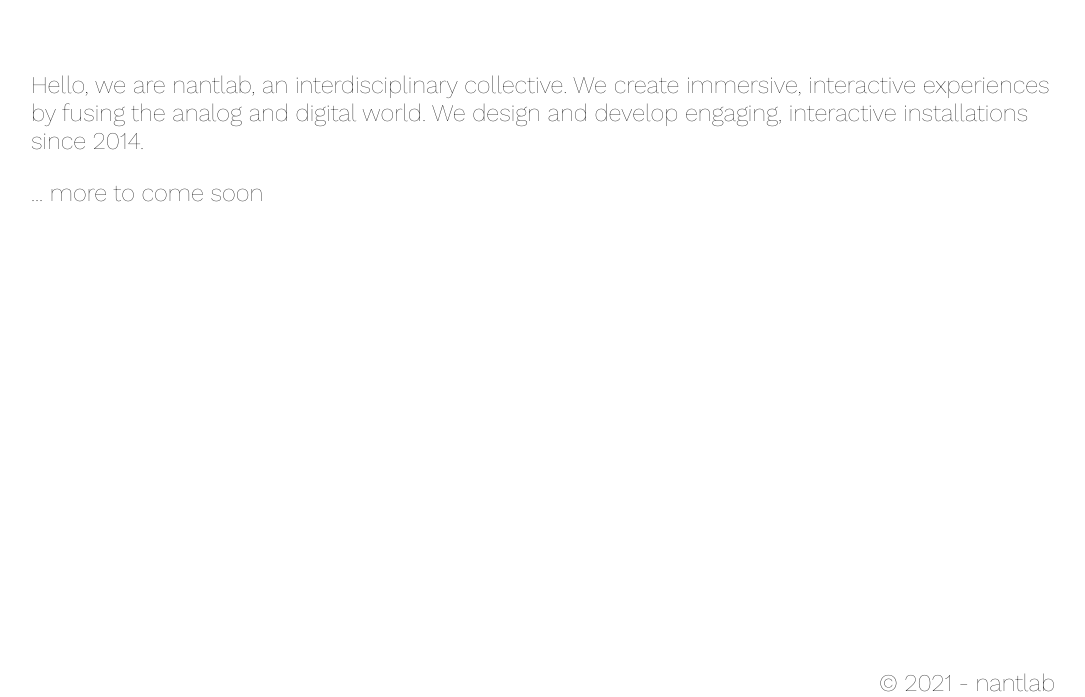
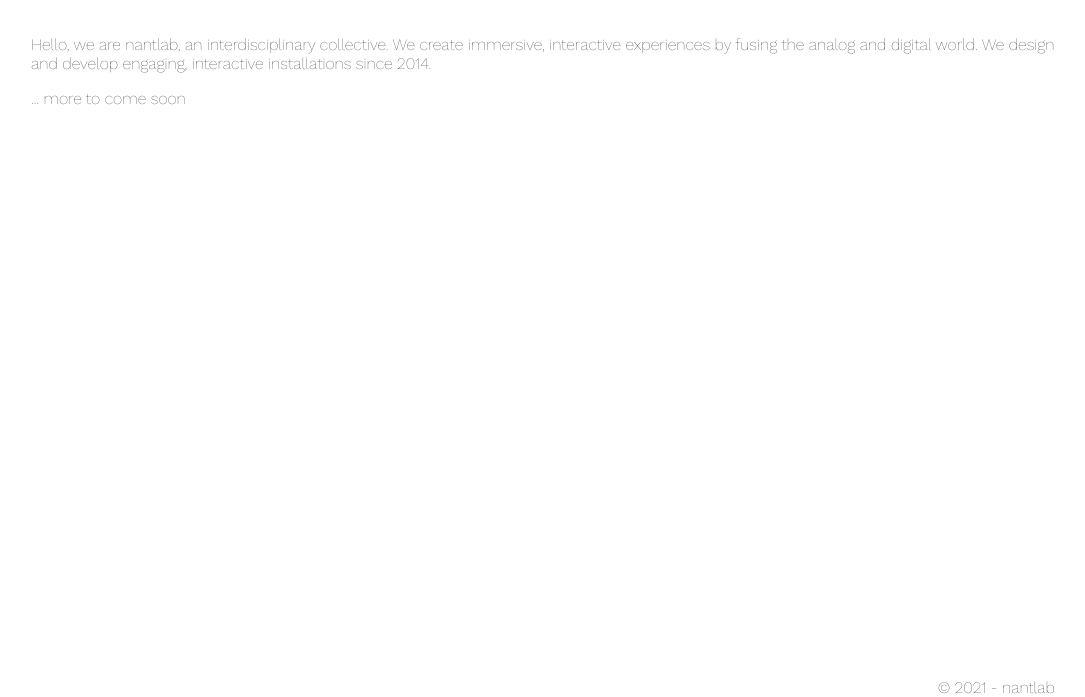
Before and after one commit to thomasgeissl/nantlab-website, a Gatsby site: page / in a window 1280 px wide. Shown: the part 103-800 px from the top of the page, without its empty margins (97-1182 px from the left). Built offline with nearby package versions, Linux system fonts and the light colour scheme; Gatsby itself is replaced by a stand-in of ours.

Commit message:
fixed styling

```diff
--- a/src/global.css
+++ b/src/global.css
@@ -1,6 +1,8 @@
 body{
     font-family: "work sans";
     margin: 0;
+    padding-left: 15px;
+    padding-right:15px;
 }
 a{
     color: darkgrey;
--- a/src/pages/index.js
+++ b/src/pages/index.js
@@ -6,7 +6,6 @@
 
 const Container = styled.div`
   max-width: 1024px;
-  font-size: 24px;
   margin: auto;
   display: flex;
   flex-direction: column;
```
